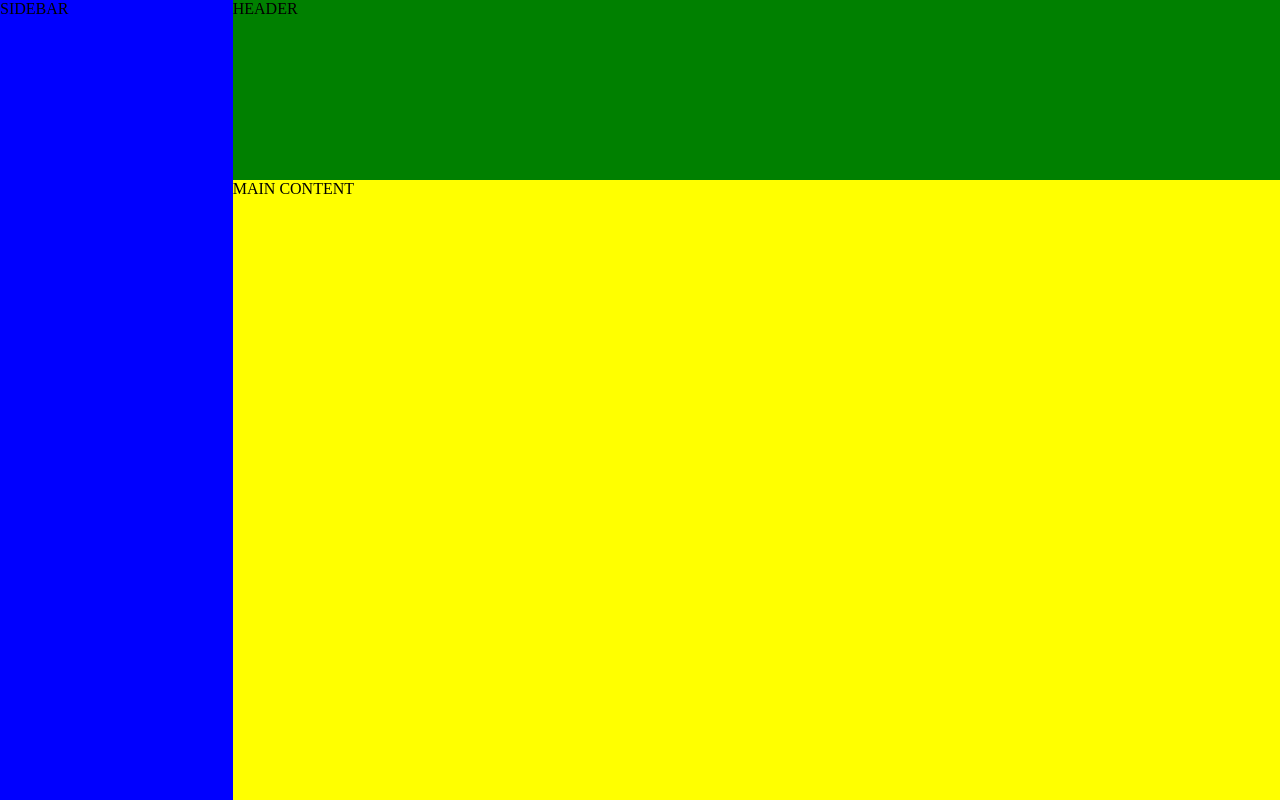
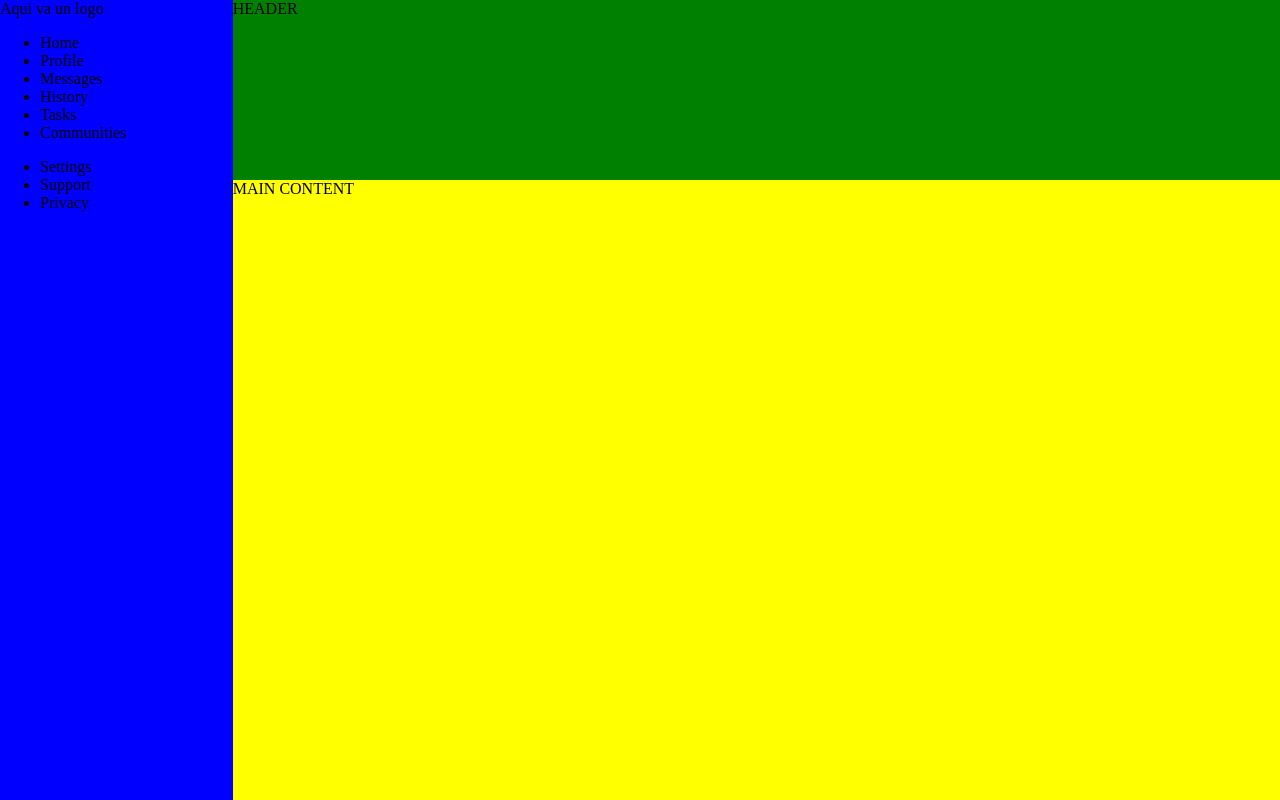
Before and after one commit to JhonatanDczel/admin-dashboard, a plain HTML site: page index.html in a window 1280 px wide. Drawn offline with Linux system fonts and the light colour scheme.

Commit message:
Agrega contenido a sidebar

```diff
--- a/index.html
+++ b/index.html
@@ -11,7 +11,22 @@
       HEADER
     </header>
     <aside>
-      SIDEBAR
+      <div class="logo-content">
+        Aqui va un logo
+      </div>
+      <ul class="sidebar-options social">
+        <li>Home</li>
+        <li>Profile</li>
+        <li>Messages</li>
+        <li>History</li>
+        <li>Tasks</li>
+        <li>Communities</li>
+      </ul>
+      <ul class="sidebar-options settings">
+        <li>Settings</li>
+        <li>Support</li>
+        <li>Privacy</li>
+      </ul>
     </aside>
     <main>
       MAIN CONTENT
```
